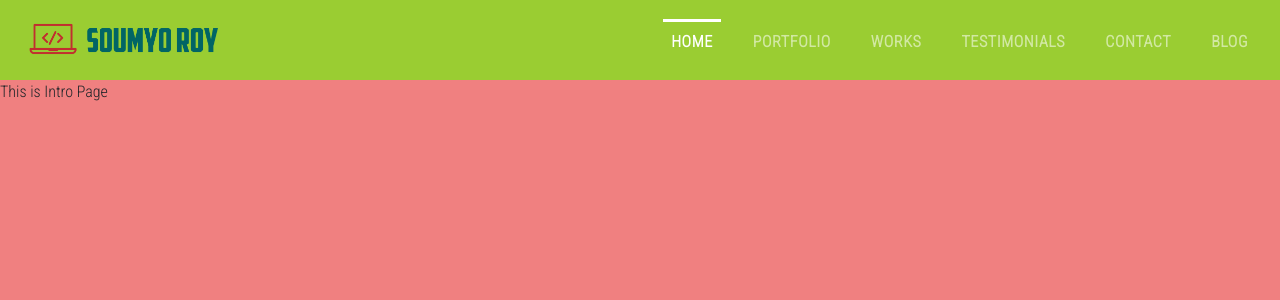
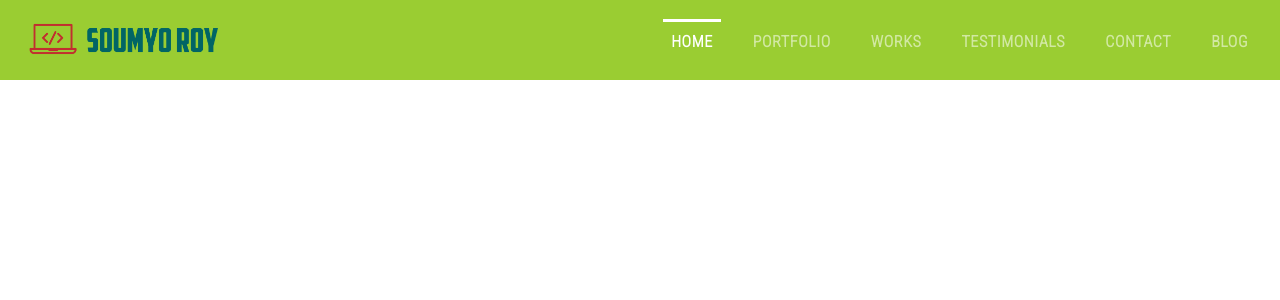
Before and after one commit to Soumyo78/Soumyo-Portfolio, a React (Create React App) app: page / in a window 1280 px wide. Shown: the top 300 px of the page. Built offline with nearby package versions, Linux system fonts and the light colour scheme.

Commit message:
Some changes

```diff
--- a/src/components/Intro/index.jsx
+++ b/src/components/Intro/index.jsx
@@ -3,7 +3,8 @@ import "./style.scss";
 const Intro = () => {
   return (
     <div className="intro-main-container" id="home">
-      This is Intro Page
+      <div className="left"></div>
+      <div className="right"></div>
     </div>
   );
 }
--- a/src/components/Intro/style.scss
+++ b/src/components/Intro/style.scss
@@ -1,3 +1,5 @@
+@import "../../global.scss";
+
 .intro-main-container{
-  background-color: lightcoral;
+  background-color: $primaryWhite;
 }
```
